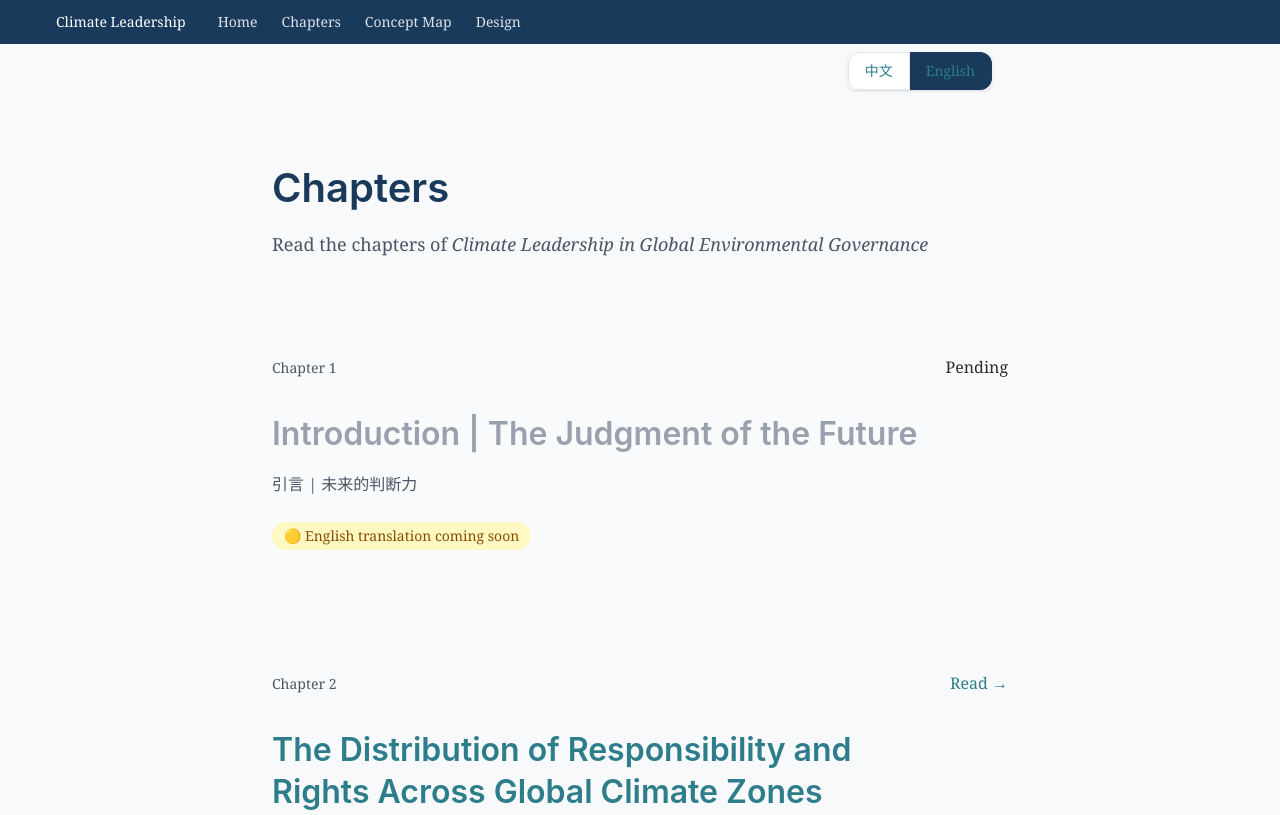
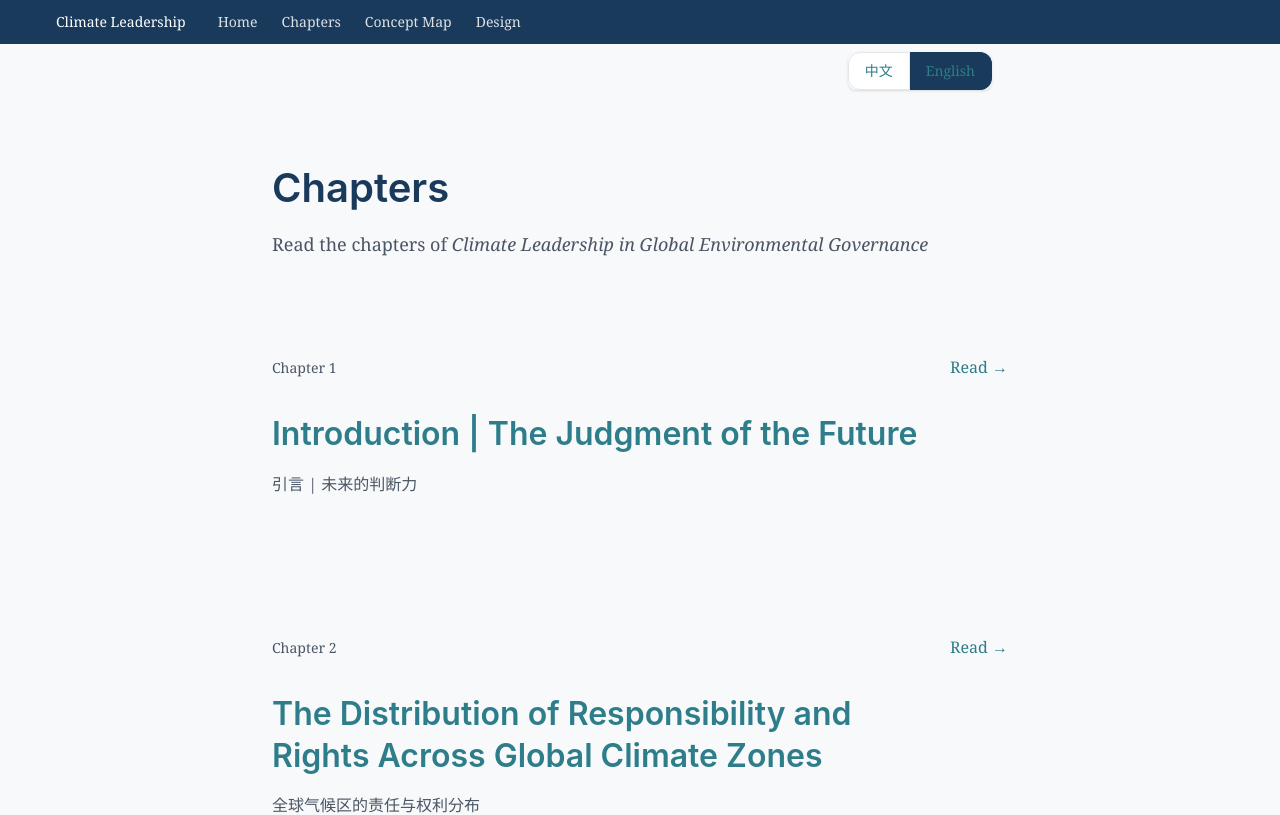
Before and after one commit to simon947161/climate-leadership, a Next.js app: page /chapters/en in a window 1280 px wide. Shown: the top 815 px of the page. Built offline with nearby package versions, Linux system fonts and the light colour scheme.

Commit message:
fix(Batch 8A.5): update English Chapter 1 status to complete in chapters.ts

```diff
--- a/src/data/chapters.ts
+++ b/src/data/chapters.ts
@@ -107,8 +107,8 @@ export const chaptersEn: ChapterMeta[] = [
     number: 1,
     titleZh: '引言 | 未来的判断力',
     titleEn: 'Introduction | The Judgment of the Future',
-    status: 'pending',
-    wordCount: 0,
+    status: 'complete',
+    wordCount: 1400,
   },
   {
     id: 'chapter-2',
```
